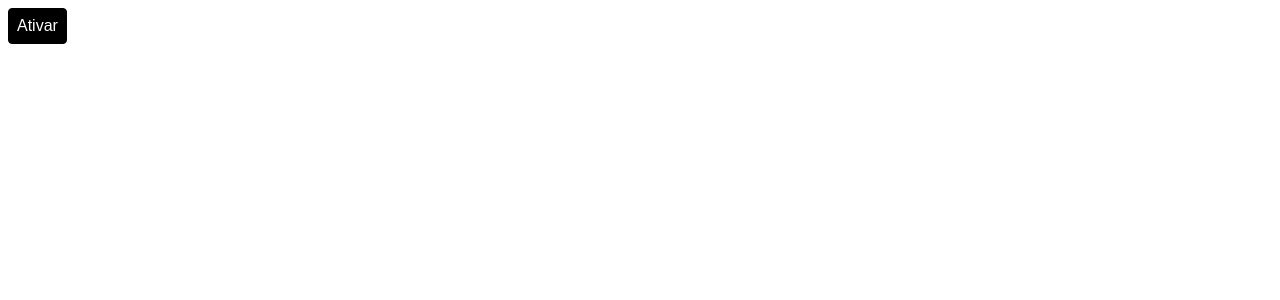
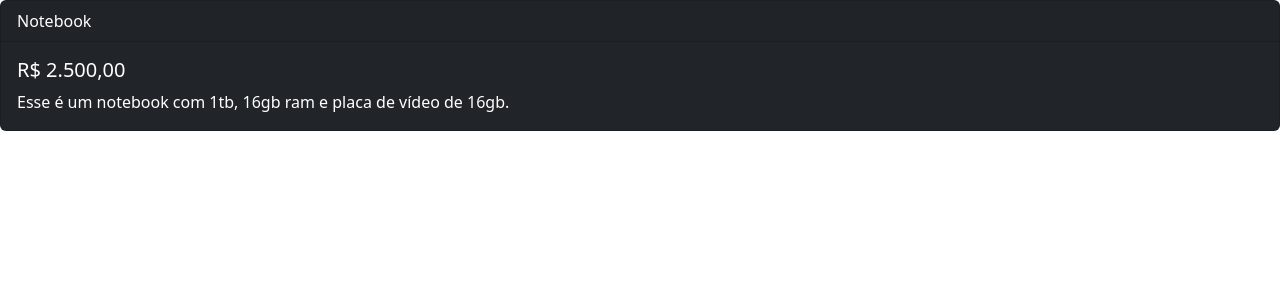
Before and after one commit to Pavanelli7/React, a React (Vite) app in the folder ferramentas-de-automacao/: page / in a window 1280 px wide. Shown: the top 300 px of the page. Built offline with nearby package versions, Linux system fonts and the light colour scheme.

Commit message:
Tópico/CSS Frameworks

```diff
--- a/ferramentas-de-automacao/package.json
+++ b/ferramentas-de-automacao/package.json
@@ -10,7 +10,9 @@
     "preview": "vite preview"
   },
   "dependencies": {
+    "bootstrap": "^5.3.0",
     "react": "^18.2.0",
+    "react-bootstrap": "^2.8.0",
     "react-dom": "^18.2.0",
     "styled-components": "^6.0.4"
   },
--- a/ferramentas-de-automacao/src/App.jsx
+++ b/ferramentas-de-automacao/src/App.jsx
@@ -1,23 +1,17 @@
 import React from 'react';
-import styled from 'styled-components';
-
-const Button = styled.button`
-  background: ${({ ativo }) => (ativo ? '#53d956' : '#000')};
-  border: 1px solid black;
-  font-size: 1rem;
-  padding: 0.5rem;
-  border-radius: 4px;
-  color: white;
-  cursor: pointer;
-`;
+import Card from 'react-bootstrap/Card';
 
 const App = () => {
   const [ativo, setAtivo] = React.useState(false);
 
   return (
-    <Button ativo={ativo} onClick={() => setAtivo(!ativo)}>
-      Ativar
-    </Button>
+    <Card bg="dark" text='white'>
+      <Card.Header>Notebook</Card.Header>
+      <Card.Body>
+        <Card.Title>R$ 2.500,00</Card.Title>
+        <Card.Text>Esse é um notebook com 1tb, 16gb ram e placa de vídeo de 16gb.</Card.Text>
+      </Card.Body>
+    </Card >
   );
 };
 
--- a/ferramentas-de-automacao/src/index.jsx
+++ b/ferramentas-de-automacao/src/index.jsx
@@ -2,7 +2,11 @@ import { StrictMode } from 'react';
 import { createRoot } from 'react-dom/client';
 import App from './App';
 
+// import 'bootstrap/dist/js/bootstrap.bundle.min.js';
+import "bootstrap/dist/css/bootstrap.min.css";
+
 const rootElement = document.getElementById('root');
+
 
 const root = createRoot(rootElement); root.render(
   <StrictMode>
```
Also changed, not shown: 1 other file (tests, documents, lock files or other folders).
